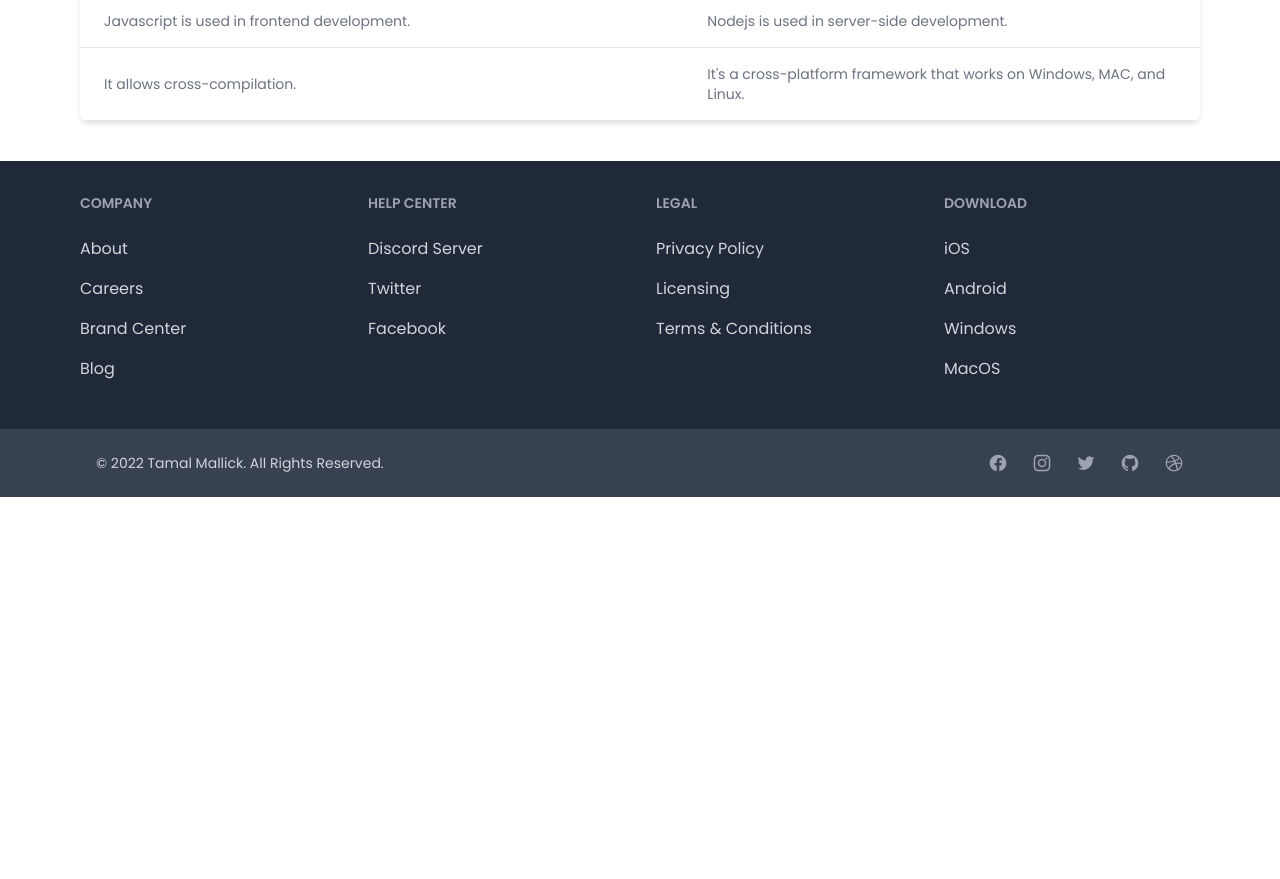
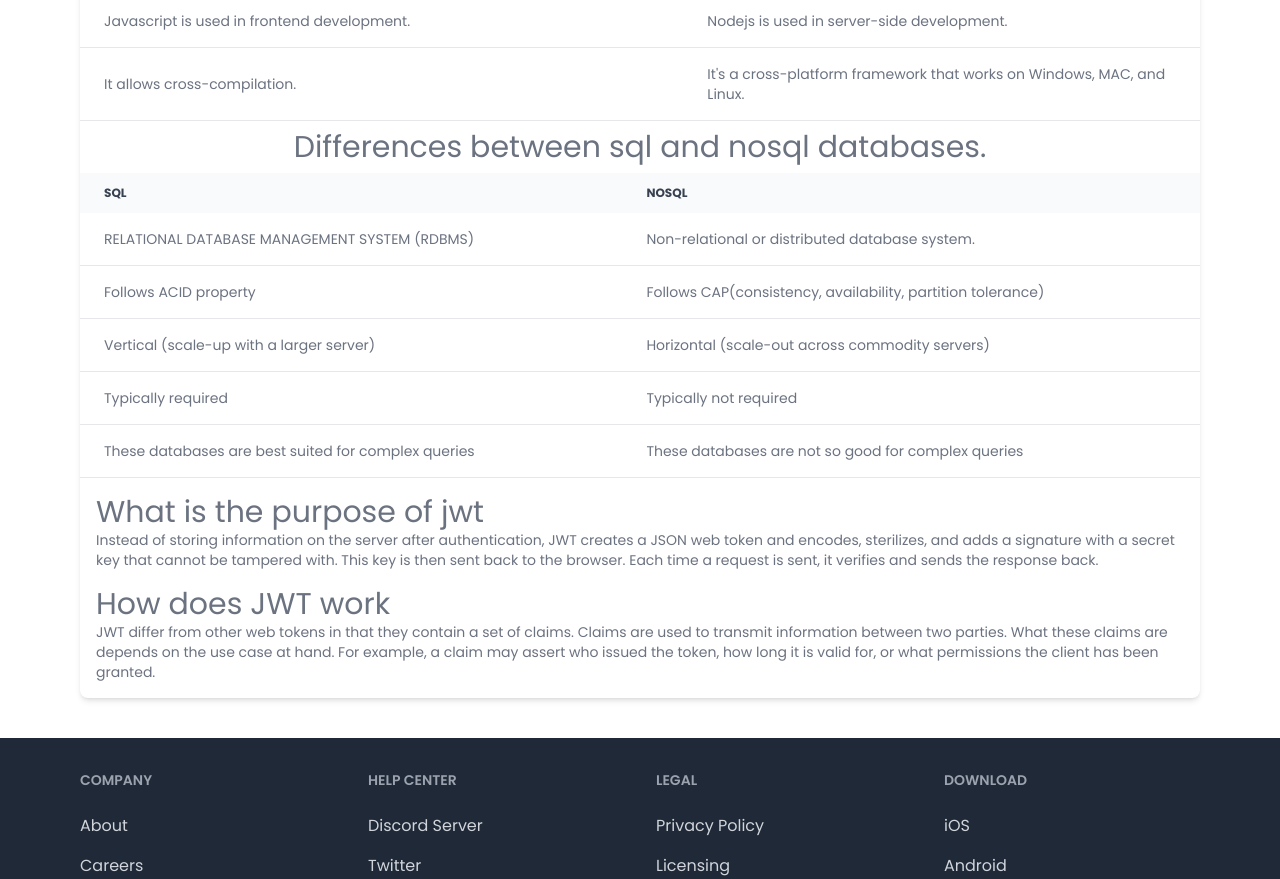
Before and after one commit to mallick-portfolio/MERN-Warehouse-Inventory-Client, a React (Create React App) app: page /blogs in a window 1280 px wide. Shown: the part 400-1279 px from the top of the page. Before the commit the page ends 897 px from the top, so only its background shows below. Built offline with nearby package versions, Linux system fonts and the light colour scheme; no server answers.

Commit message:
added question answer

```diff
--- a/src/components/pages/Blogs/Blogs.jsx
+++ b/src/components/pages/Blogs/Blogs.jsx
@@ -1,5 +1,6 @@
 import React from "react";
 import data from "../../../jsVSnode.js";
+import sqlVsNosql from "../../../sqlVSnosql.js";
 
 const Blogs = () => {
   return (
@@ -31,6 +32,52 @@ const Blogs = () => {
             ))}
           </tbody>
         </table>
+        <table className="w-full text-sm text-left text-gray-500 dark:text-gray-400">
+          <caption className="text-3xl my-2">
+            Differences between sql and nosql databases.
+          </caption>
+          <thead className="text-xs text-gray-700 uppercase bg-gray-50 dark:bg-gray-700 dark:text-gray-400">
+            <tr>
+              <th scope="col" className="px-6 py-3">
+                SQL
+              </th>
+              <th scope="col" className="px-6 py-3">
+                NoSql
+              </th>
+            </tr>
+          </thead>
+          <tbody>
+            {sqlVsNosql.map((ans) => (
+              <tr
+                key={ans.id}
+                className="bg-white border-b dark:bg-gray-800 dark:border-gray-700"
+              >
+                <td className="px-6 py-4">{ans.sql}</td>
+                <td className="px-6 py-4">{ans.nosql}</td>
+              </tr>
+            ))}
+          </tbody>
+        </table>
+        <div className="w-full text-gray-500 my-4 px-4">
+          <h3 className="text-3xl ">What is the purpose of jwt</h3>
+          <p className="text-sm ">
+            Instead of storing information on the server after authentication,
+            JWT creates a JSON web token and encodes, sterilizes, and adds a
+            signature with a secret key that cannot be tampered with. This key
+            is then sent back to the browser. Each time a request is sent, it
+            verifies and sends the response back.
+          </p>
+        </div>
+        <div className="w-full text-gray-500 my-4 px-4">
+          <h3 className="text-3xl ">How does JWT work</h3>
+          <p className="text-sm ">
+            JWT differ from other web tokens in that they contain a set of
+            claims. Claims are used to transmit information between two parties.
+            What these claims are depends on the use case at hand. For example,
+            a claim may assert who issued the token, how long it is valid for,
+            or what permissions the client has been granted.
+          </p>
+        </div>
       </div>
     </div>
   );
--- /dev/null
+++ b/src/sqlVSnosql.js
@@ -0,0 +1,30 @@
+const sqlVsNosql = [
+  {
+    id: 1,
+    sql: "RELATIONAL DATABASE MANAGEMENT SYSTEM (RDBMS)",
+    nosql: "Non-relational or distributed database system.",
+  },
+  {
+    id: 2,
+    sql: "Follows ACID property",
+    nosql: "Follows CAP(consistency, availability, partition tolerance)",
+  },
+  {
+    id: 3,
+    sql: "Vertical (scale-up with a larger server)",
+    nosql: "Horizontal (scale-out across commodity servers)",
+  },
+  {
+    id: 4,
+    sql: "Typically required",
+    nosql: "Typically not required",
+  },
+  {
+    id: 5,
+    sql: "These databases are best suited for complex queries",
+    nosql: "These databases are not so good for complex queries",
+  },
+];
+
+
+export default sqlVsNosql
```
